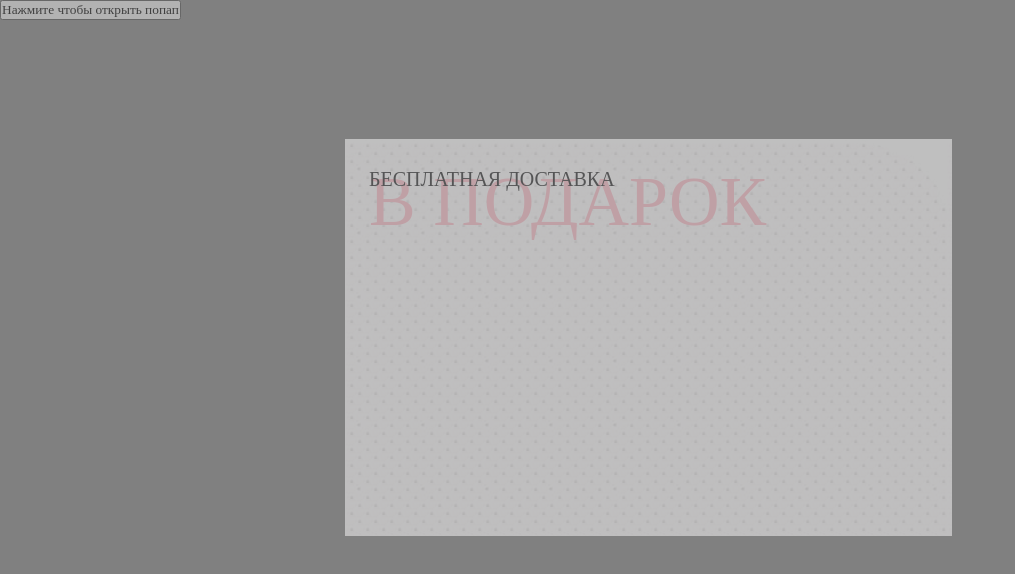
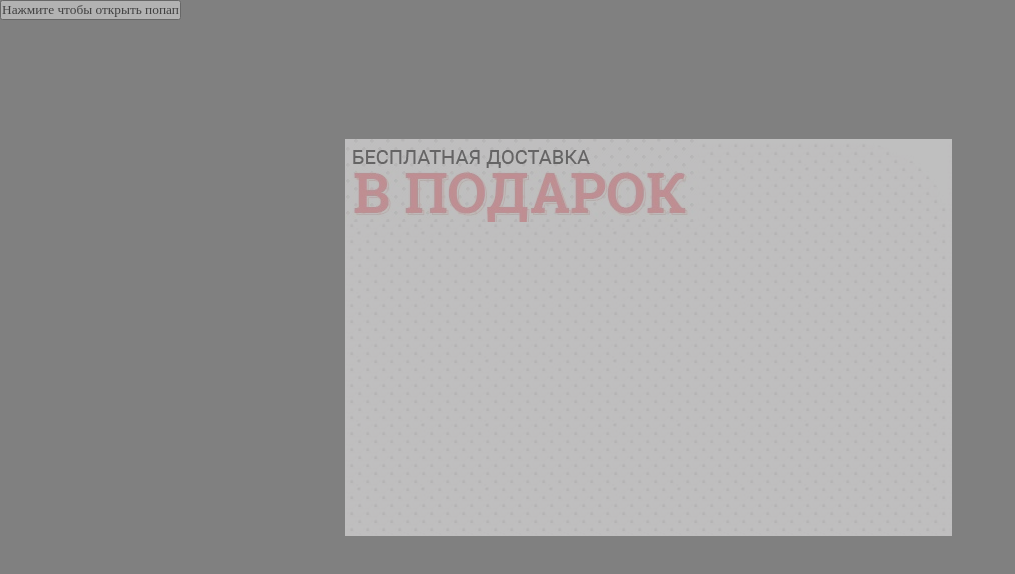
Before and after one commit to Aleks339/Korean_makeup_popup, a website: page index.html in a window 1280 px wide. Shown: the whole page, without its empty margins (0-1015 px from the left). Drawn offline with Linux system fonts and the light colour scheme; a web font is replaced by a local one.

Commit message:
header image added

```diff
--- a/index.html
+++ b/index.html
@@ -29,8 +29,7 @@
     <body>
         <button>Нажмите чтобы открыть попап</button>
         <div id = "popap">
-            <p class = "header_first">Бесплатная доставка</p>
-            <p class ="header_second">В подарок</p>
+            <img src = "img/text.jpg" alt = "Бесплатная доставка в подарок">
         </div>
     </body>
 </html>
--- a/sass/index.scss
+++ b/sass/index.scss
@@ -2,19 +2,9 @@ $uppercase:uppercase;
 $pink:pink;
 $relative:relative;
 
-.header_first{
+img{
     text-transform: $uppercase;
-    font-size:20px;
     position: $relative;
-    top:29px;
+    top:31px;
     left:24px;
-    font-family:
 }
-.header_second{
-    text-transform: $uppercase;
-    font-size:70px;
-    color: $pink;
-    top:9px;
-    margin-left:24px;
-    font-family:
-}
```
Also changed, not shown: css/index.css, img/text.jpg (added).
